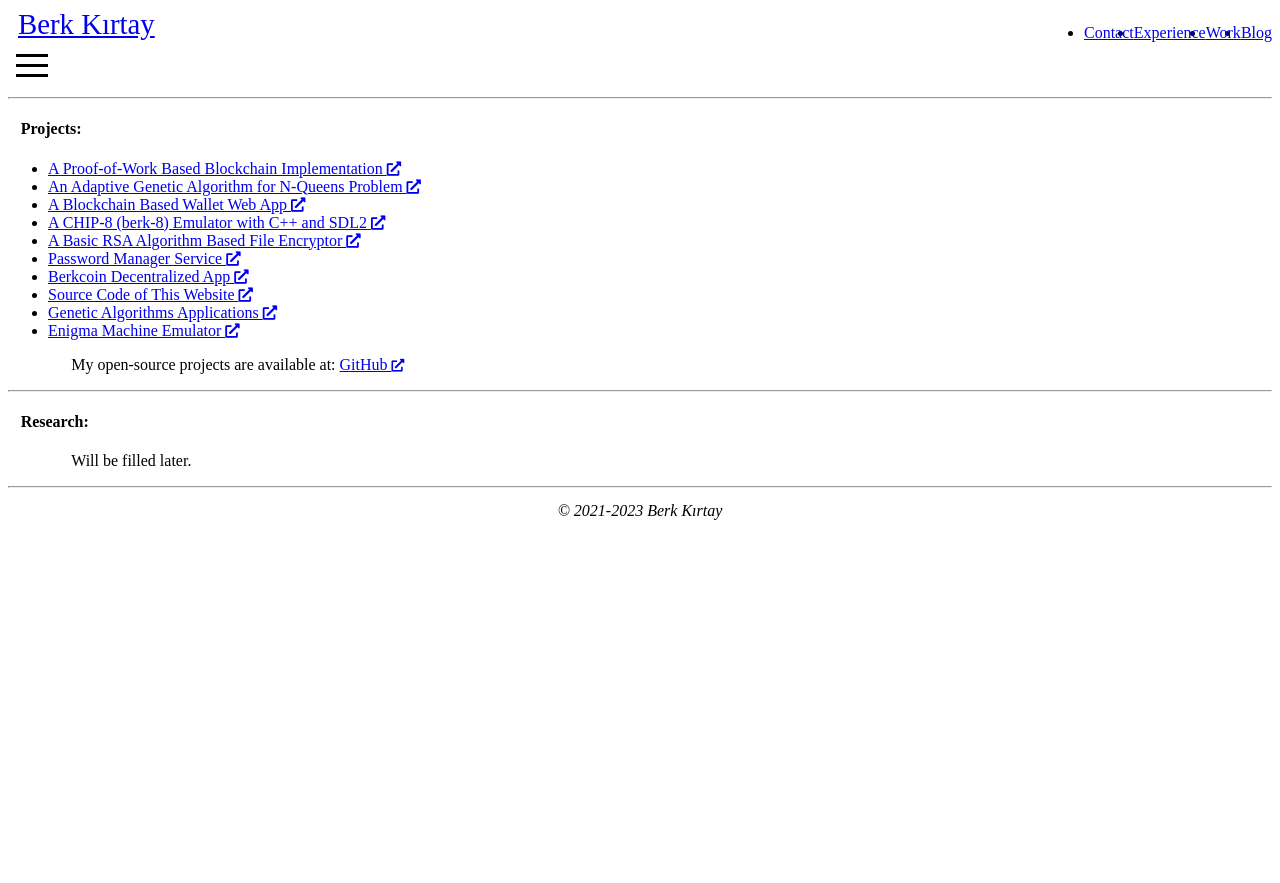
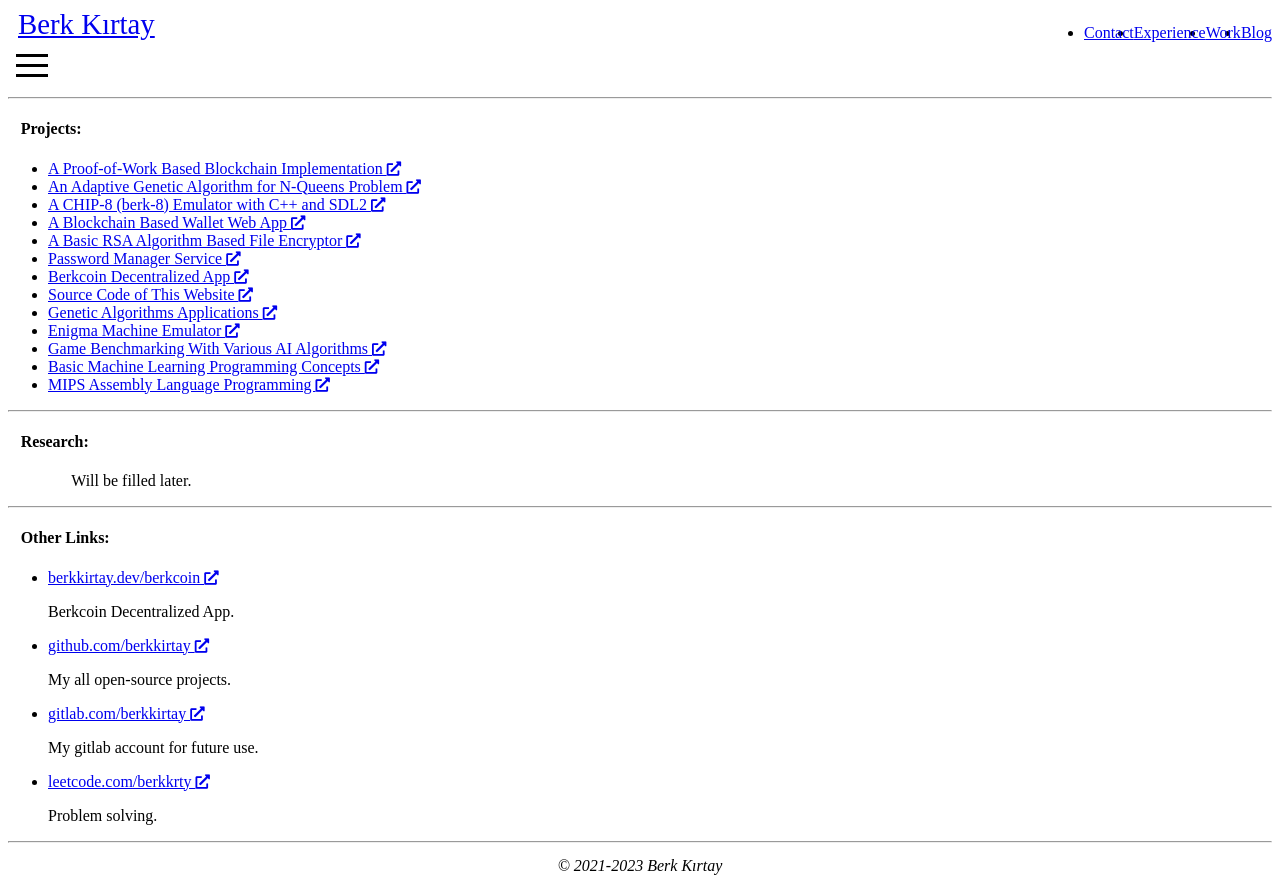
Before and after one commit to berkkirtay/berkkirtay.github.io, a React (Create React App) app: page /work in a window 1280 px wide. Before the commit the page ends 800 px from the top, so only its background shows below. Built offline with nearby package versions, Linux system fonts and the light colour scheme; the HTML template or start-up script is replaced by a standard one.

Commit message:
work section

```diff
--- a/src/components/experience/Experience.js
+++ b/src/components/experience/Experience.js
@@ -59,8 +59,8 @@ const Experience = () => {
                         </tr>
                     </tbody>
                 </table>
-                <p style={{ paddingLeft: "3%" }}>More detailed experience information can be found at: <a href="https://www.linkedin.com/in/berkkirtay/" target="_blank" rel="noopener noreferrer">
-                    Linkedin <i style={{ zoom: "0.8" }} className="fas fa-external-link-alt"></i></a></p>
+                <p style={{ paddingLeft: "3%" }}>A more detailed experience information can be found at: <a href="https://www.linkedin.com/in/berkkirtay/" target="_blank" rel="noopener noreferrer">
+                linkedin.com/in/berkkirtay <i style={{ zoom: "0.8" }} className="fas fa-external-link-alt"></i></a></p>
             </div>
             <Footer />
         </div>
--- a/src/components/work/Work.js
+++ b/src/components/work/Work.js
@@ -13,50 +13,71 @@ const Work = () => {
                 <h4 style={{ paddingLeft: "1%" }}>Projects: </h4>
                 <ul>
                     <li>
-                        <a href="https://github.com/berkkirtay/basicblockchain" target="_blank" rel="noopener noreferrer">A Proof-of-Work Based Blockchain
-                            Implementation <i style={{ zoom: "0.9" }} className="fas fa-external-link-alt"></i></a>
+                        <a href="https://github.com/berkkirtay/basicblockchain" target="_blank" rel="noopener noreferrer">
+                            A Proof-of-Work Based Blockchain Implementation <i style={{ zoom: "0.9" }} className="fas fa-external-link-alt"></i></a>
                     </li>
 
                     <li>
-                        <a href="https://github.com/berkkirtay/adaptive-genetic-algorithm-for-n-queens" target="_blank" rel="noopener noreferrer">An Adaptive Genetic Algorithm for N-Queens Problem <i style={{ zoom: "0.9" }} className="fas fa-external-link-alt"></i></a>
+                        <a href="https://github.com/berkkirtay/adaptive-genetic-algorithm-for-n-queens" target="_blank" rel="noopener noreferrer">
+                            An Adaptive Genetic Algorithm for N-Queens Problem <i style={{ zoom: "0.9" }} className="fas fa-external-link-alt"></i></a>
                     </li>
 
                     <li>
-                        <a href="https://github.com/berkkirtay/blockchain-web-api" target="_blank" rel="noopener noreferrer">A Blockchain Based Wallet Web App <i style={{ zoom: "0.9" }} className="fas fa-external-link-alt"></i></a>
+                        <a href="https://github.com/berkkirtay/berk-8" target="_blank" rel="noopener noreferrer">
+                            A CHIP-8 (berk-8) Emulator with C++ and SDL2 <i style={{ zoom: "0.9" }} className="fas fa-external-link-alt"></i></a>
                     </li>
 
                     <li>
-                        <a href="https://github.com/berkkirtay/berk-8" target="_blank" rel="noopener noreferrer">A CHIP-8 (berk-8) Emulator
-                            with C++ and SDL2 <i style={{ zoom: "0.9" }} className="fas fa-external-link-alt"></i></a>
+                        <a href="https://github.com/berkkirtay/blockchain-web-api" target="_blank" rel="noopener noreferrer">
+                            A Blockchain Based Wallet Web App <i style={{ zoom: "0.9" }} className="fas fa-external-link-alt"></i></a>
                     </li>
 
                     <li>
-                        <a href="https://github.com/berkkirtay/basicencryptorGUI" target="_blank" rel="noopener noreferrer">A Basic RSA Algorithm Based File Encryptor <i style={{ zoom: "0.9" }} className="fas fa-external-link-alt"></i></a>
+                        <a href="https://github.com/berkkirtay/basicencryptorGUI" target="_blank" rel="noopener noreferrer">
+                            A Basic RSA Algorithm Based File Encryptor <i style={{ zoom: "0.9" }} className="fas fa-external-link-alt"></i></a>
                     </li>
 
                     <li>
-                        <a href="https://github.com/berkkirtay/PasswordManager" target="_blank" rel="noopener noreferrer">Password Manager Service <i style={{ zoom: "0.9" }} className="fas fa-external-link-alt"></i></a>
+                        <a href="https://github.com/berkkirtay/PasswordManager" target="_blank" rel="noopener noreferrer">
+                            Password Manager Service <i style={{ zoom: "0.9" }} className="fas fa-external-link-alt"></i></a>
                     </li>
 
                     <li>
-                        <a href="https://github.com/berkkirtay/berkcoin" target="_blank" rel="noopener noreferrer">Berkcoin Decentralized App <i style={{ zoom: "0.9" }} className="fas fa-external-link-alt"></i></a>
+                        <a href="https://github.com/berkkirtay/berkcoin" target="_blank" rel="noopener noreferrer">
+                            Berkcoin Decentralized App <i style={{ zoom: "0.9" }} className="fas fa-external-link-alt"></i></a>
                     </li>
 
                     <li>
-                        <a href="https://github.com/berkkirtay/personal-website" target="_blank" rel="noopener noreferrer">Source Code of This Website <i style={{ zoom: "0.9" }} className="fas fa-external-link-alt"></i></a>
+                        <a href="https://github.com/berkkirtay/personal-website" target="_blank" rel="noopener noreferrer">
+                            Source Code of This Website <i style={{ zoom: "0.9" }} className="fas fa-external-link-alt"></i></a>
                     </li>
 
                     <li>
-                        <a href="https://github.com/berkkirtay/geneticalgorithms" target="_blank" rel="noopener noreferrer">Genetic Algorithms Applications <i style={{ zoom: "0.9" }} className="fas fa-external-link-alt"></i></a>
+                        <a href="https://github.com/berkkirtay/geneticalgorithms" target="_blank" rel="noopener noreferrer">
+                            Genetic Algorithms Applications <i style={{ zoom: "0.9" }} className="fas fa-external-link-alt"></i></a>
                     </li>
 
                     <li>
-                        <a href="https://github.com/berkkirtay/enigmamachine" target="_blank" rel="noopener noreferrer">Enigma Machine Emulator <i style={{ zoom: "0.9" }} className="fas fa-external-link-alt"></i></a>
+                        <a href="https://github.com/berkkirtay/enigmamachine" target="_blank" rel="noopener noreferrer">
+                            Enigma Machine Emulator <i style={{ zoom: "0.9" }} className="fas fa-external-link-alt"></i></a>
                     </li>
+
+                    <li>
+                        <a href="https://github.com/berkkirtay/ai-assignments" target="_blank" rel="noopener noreferrer">
+                        Game Benchmarking With Various AI Algorithms  <i style={{ zoom: "0.9" }} className="fas fa-external-link-alt"></i></a>
+                    </li>
+
+                    <li>
+                        <a href="https://github.com/berkkirtay/machine-learning" target="_blank" rel="noopener noreferrer">
+                        Basic Machine Learning Programming Concepts <i style={{ zoom: "0.9" }} className="fas fa-external-link-alt"></i></a>
+                    </li>
+
+                    <li>
+                        <a href="https://github.com/berkkirtay/CSE3038_MIPS_Project/blob/main/src/mips_project_v2.asm" target="_blank" rel="noopener noreferrer">
+                        MIPS Assembly Language Programming <i style={{ zoom: "0.9" }} className="fas fa-external-link-alt"></i></a>
+                    </li>
+
                 </ul>
-
-                <p style={workStyle}>My open-source projects are available at: <a href="https://github.com/berkkirtay" target="_blank" rel="noopener noreferrer">
-                    GitHub <i style={{ zoom: "0.8" }} className="fas fa-external-link-alt"></i></a></p>
             </div>
 
             <hr />
@@ -66,6 +87,36 @@ const Work = () => {
 
             </div>
 
+            <hr />
+            <div className="projectLinksList">
+                <h4 style={{ paddingLeft: "1%" }}>Other Links: </h4>
+                <ul>
+                    <li>
+                        <a href="https://berkkirtay.github.io/berkcoin" target="_blank" rel="noopener noreferrer">
+                        berkkirtay.dev/berkcoin <i style={{ zoom: "0.9" }} className="fas fa-external-link-alt"></i></a>
+                        <p >Berkcoin Decentralized App.</p>
+                    </li>
+
+                    <li>
+                        <a href="https://github.com/berkkirtay" target="_blank" rel="noopener noreferrer">
+                        github.com/berkkirtay <i style={{ zoom: "0.9" }} className="fas fa-external-link-alt"></i></a>
+                        <p>My all open-source projects.</p>
+                    </li>
+
+                    <li>
+                        <a href="https://gitlab.com/berkkirtay" target="_blank" rel="noopener noreferrer">
+                        gitlab.com/berkkirtay <i style={{ zoom: "0.9" }} className="fas fa-external-link-alt"></i></a>
+                        <p>My gitlab account for future use.</p>
+                    </li>
+
+                    <li>
+                        <a href="https://leetcode.com/berkkrty/" target="_blank" rel="noopener noreferrer">
+                        leetcode.com/berkkrty <i style={{ zoom: "0.9" }} className="fas fa-external-link-alt"></i></a>
+                        <p>Problem solving.</p>
+                    </li>
+                </ul>
+            </div>
+
             <Footer />
         </div >
     )
```
